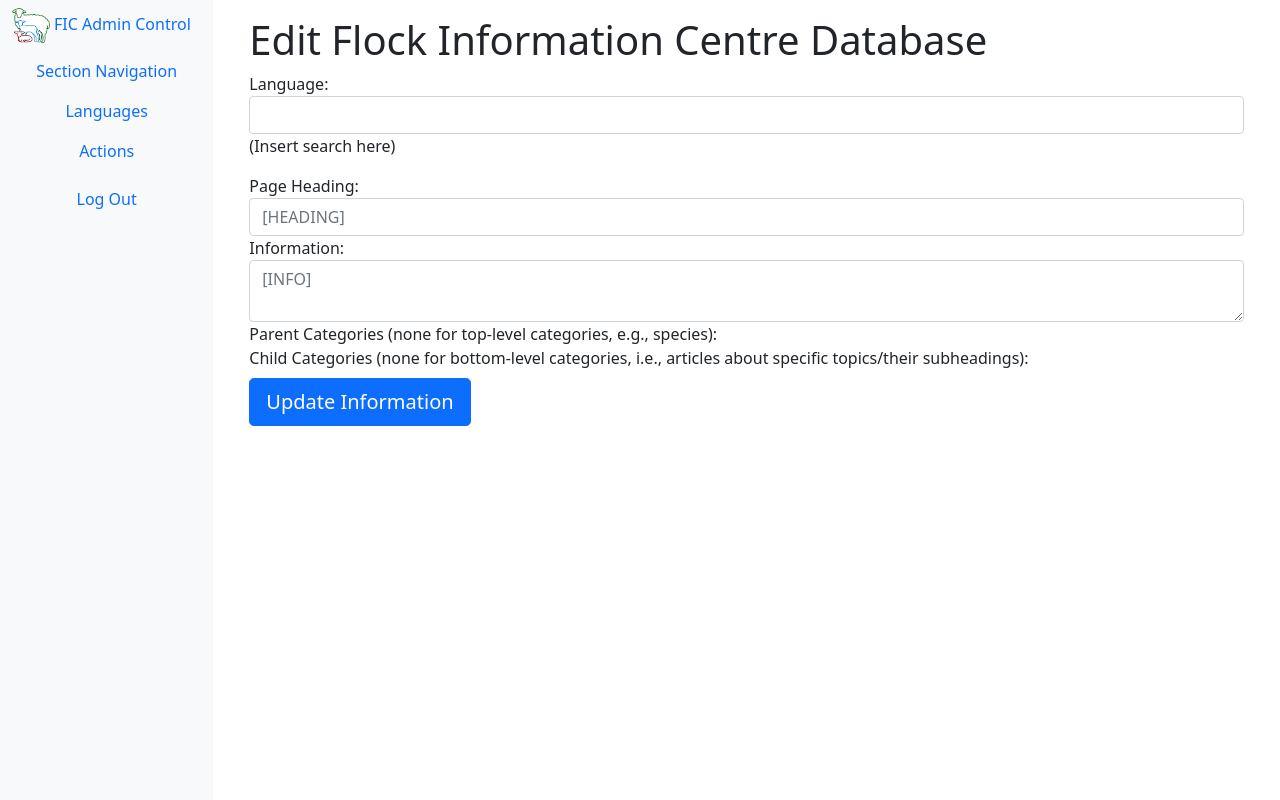
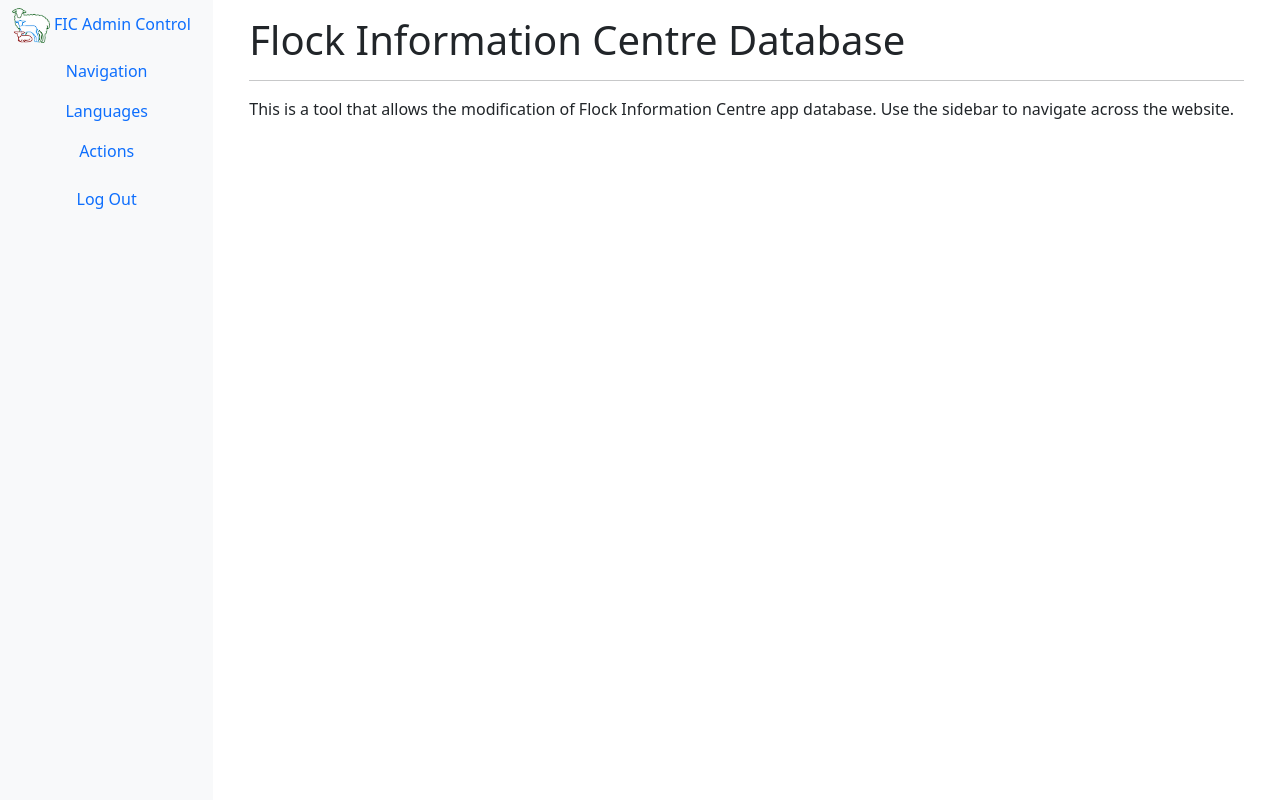
Before and after one commit to kimhamer22/FlockInfoC, a Django app: page / in a window 1280 px wide. Run offline with Django 4.2, Linux system fonts and the light colour scheme; a user stored in the database is signed in; lists and menus that the app fills with data are empty; parts of the project's set-up code (start-up, migrations or seed data) failed here and were passed over.

Commit message:
Modifying main page and including language in editing section

```diff
--- a/data_modifier/data_modifier/custom_sql.py
+++ b/data_modifier/data_modifier/custom_sql.py
@@ -36,9 +36,11 @@ def get_section(section_id, language_id=1):
 		cursor.execute("""
 			SELECT s.id,
                td.translation as translation_data,
-               ts.translation as translation_section
+               ts.translation as translation_section,
+               l.name as language
         FROM section as s
         JOIN translations_sections as ts ON s.id = ts.section_id
+        JOIN language as l on ts.language_id=l.id
         LEFT JOIN translations_data as td ON s.id = td.section_id
         WHERE s.id=%s and ts.language_id =%s""", [section_id, language_id])
 
--- a/data_modifier/templates/data_modifier/base.html
+++ b/data_modifier/templates/data_modifier/base.html
@@ -17,7 +17,7 @@
                                     <a class="text-decoration-none" href="{% url 'index' %}">FIC Admin Control</a>
                                 </li>
                                 <li class="text-center mt-3">
-                                    <a class="text-decoration-none" href="{% url 'navigation_species' %}">Section Navigation</a>
+                                    <a class="text-decoration-none" href="{% url 'navigation_species' %}">Navigation</a>
                                 </li>
                                 <li class="text-center mt-3">
                                     <a class="text-decoration-none" href="{% url 'language_index' %}">Languages</a>
--- a/data_modifier/templates/data_modifier/index.html
+++ b/data_modifier/templates/data_modifier/index.html
@@ -4,35 +4,11 @@
 {% block content_block %}
     {% if user.is_authenticated %}
     <div class="container align-middle">
-        <h1>Edit Flock Information Centre Database</h1>
-        <form class="form-signin" role="form" method="post" action=".">
-            {% csrf_token %}
-            <label for="id_lang" class="sr-only">Language:</label>
-            <select name="language" id="id_lang" class="form-control" placeholder="Select language..." required></select>
-
-            <p>(Insert search here)</p>
-
-            <label for="heading" class="sr-only">Page Heading:</label>
-            <!-- TODO - change to heading based on search -->
-            <input type="text" name="heading" id="heading" class="form-control" placeholder="[HEADING]" required>
-
-            <label for="info" class="sr-only">Information:</label>
-            <!-- TODO - change to info based on search -->
-            <textarea type="text" name="info" id="info" class="form-control" placeholder="[INFO]" required></textarea>
-
-            <label for="parents">Parent Categories (none for top-level categories, e.g., species):</label>
-            <div id="parents" class="row">
-
-            </div>
-
-            <label for="children">Child Categories (none for bottom-level categories, i.e., articles about specific
-                topics/their subheadings):</label>
-            <div id="parents" class="row">
-
-            </div>
-
-            <button class="btn btn-lg btn-primary btn-block mt-2" type="submit" value="Submit">Update Information</button>
-        </form>
+        <h1>Flock Information Centre Database</h1>
+        <hr>
+        <p>
+            This is a tool that allows the modification of Flock Information Centre app database. Use the sidebar to navigate across the website.
+        </p>
         </div>
         {% else %}
         <p>Please log in to edit database</p>
```
Also changed, not shown: data_modifier/templates/data_modifier/section/edit.html (+8 -24 lines).
